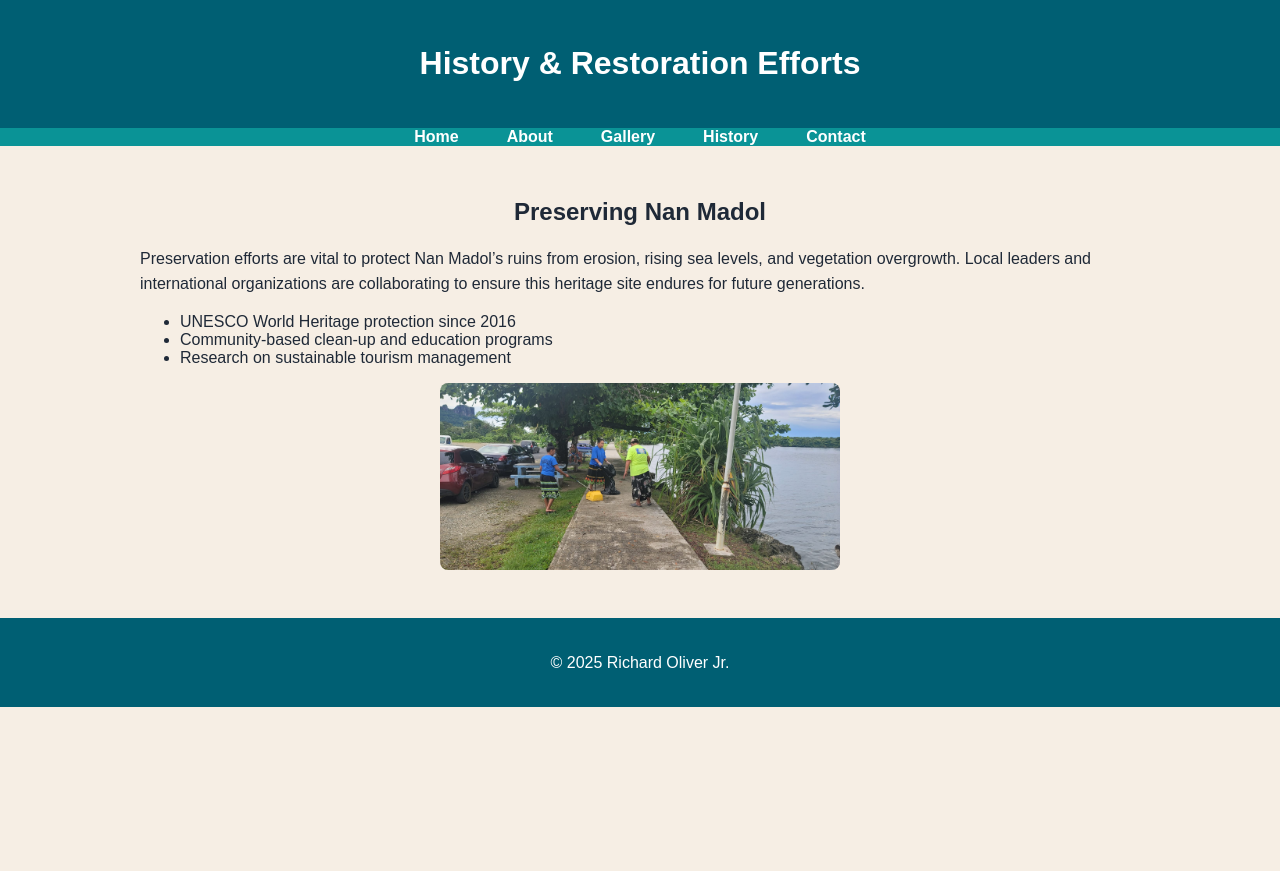
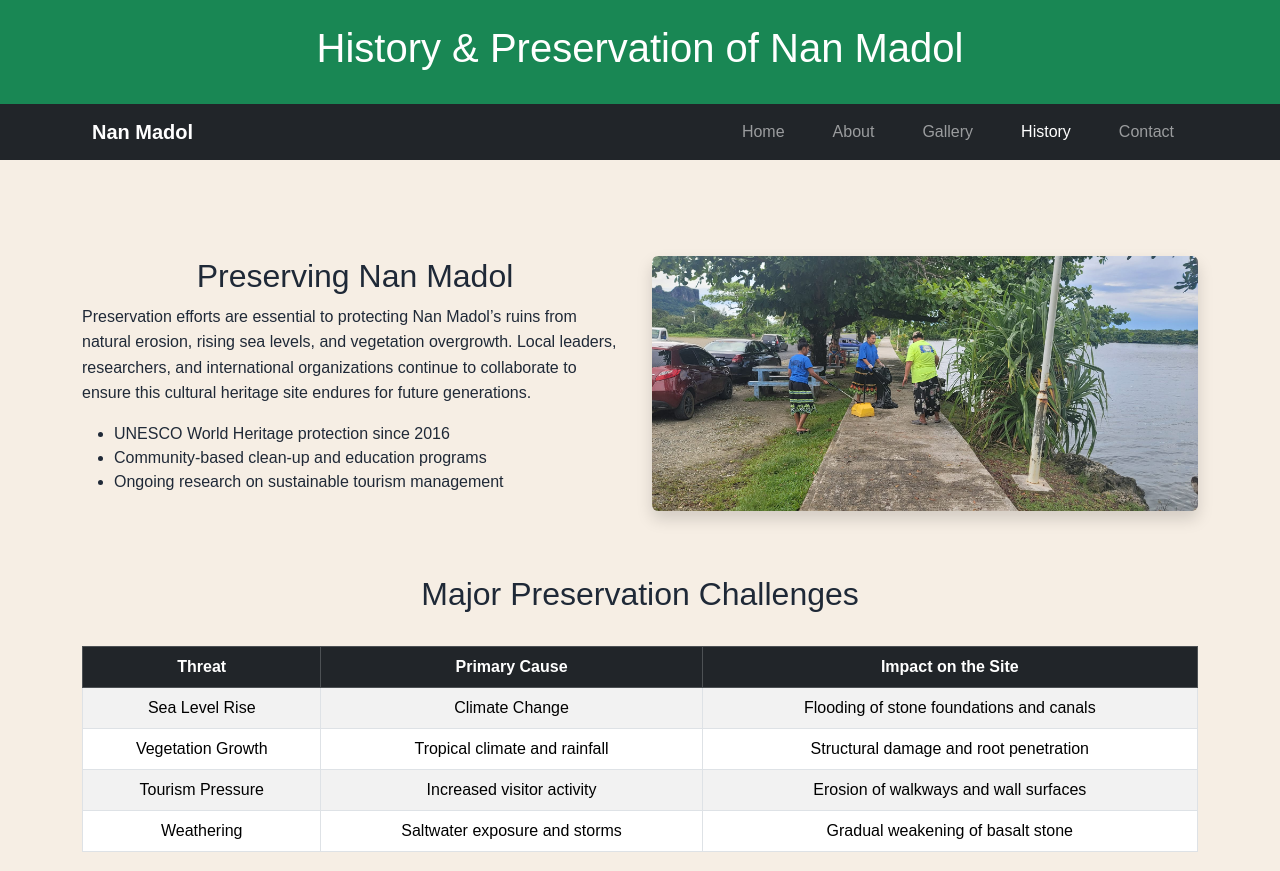
Before and after one commit to oliverrk12/nanmadol-pohnpei, a plain HTML site: page projects.html in a window 1280 px wide. Shown: the top 871 px of the page. Before the commit the page ends 800 px from the top, so only its background shows below. Drawn offline with nearby package versions, Linux system fonts and the light colour scheme.

Commit message:
Final update to project.html

```diff
--- a/projects.html
+++ b/projects.html
@@ -2,48 +2,116 @@
 <html lang="en">
 <head>
   <meta charset="utf-8">
+  <title>Nan Madol History & Preservation</title>
   <meta name="viewport" content="width=device-width, initial-scale=1">
-  <title>Nan Madol History & Preservation</title>
+
+  <link href="https://cdn.jsdelivr.net/npm/bootstrap@5.3.2/dist/css/bootstrap.min.css" rel="stylesheet">
   <link rel="stylesheet" href="styles.css">
 </head>
+
 <body>
 
-<header>
-  <div class="wrapper">
-    <h1>History & Restoration Efforts</h1>
+<header class="bg-success text-white text-center p-4">
+  <div class="container">
+    <h1>History & Preservation of Nan Madol</h1>
   </div>
 </header>
 
-<nav>
-  <div class="wrapper">
-    <ul>
-      <li><a href="index.html">Home</a></li>
-      <li><a href="about.html">About</a></li>
-      <li><a href="gallery.html">Gallery</a></li>
-      <li><a href="projects.html">History</a></li>
-      <li><a href="contact.html">Contact</a></li>
+<nav class="navbar navbar-expand-lg navbar-dark bg-dark">
+  <div class="container">
+    <a class="navbar-brand" href="index.html">Nan Madol</a>
+
+    <button class="navbar-toggler" type="button" data-bs-toggle="collapse" data-bs-target="#mainNav">
+      <span class="navbar-toggler-icon"></span>
+    </button>
+
+    <div class="collapse navbar-collapse" id="mainNav">
+      <ul class="navbar-nav ms-auto text-center">
+        <li class="nav-item"><a class="nav-link" href="index.html">Home</a></li>
+        <li class="nav-item"><a class="nav-link" href="about.html">About</a></li>
+        <li class="nav-item"><a class="nav-link" href="gallery.html">Gallery</a></li>
+        <li class="nav-item"><a class="nav-link active" href="projects.html">History</a></li>
+        <li class="nav-item"><a class="nav-link" href="contact.html">Contact</a></li>
       </ul>
+    </div>
   </div>
 </nav>
 
-<main>
-  <div class="wrapper">
+<main class="container my-5">
+
+  <div class="row align-items-center mb-5">
+    <div class="col-md-6">
       <h2>Preserving Nan Madol</h2>
-    <p>Preservation efforts are vital to protect Nan Madol’s ruins from erosion, rising sea levels, and vegetation overgrowth. Local leaders and international organizations are collaborating to ensure this heritage site endures for future generations.</p>
+      <p>
+        Preservation efforts are essential to protecting Nan Madol’s ruins from natural erosion,
+        rising sea levels, and vegetation overgrowth. Local leaders, researchers, and international
+        organizations continue to collaborate to ensure this cultural heritage site endures for
+        future generations.
+      </p>
 
       <ul>
         <li>UNESCO World Heritage protection since 2016</li>
         <li>Community-based clean-up and education programs</li>
-      <li>Research on sustainable tourism management</li>
+        <li>Ongoing research on sustainable tourism management</li>
       </ul>
+    </div>
 
-    <img src="images/nanmadol6.jpg" alt="Restoration work at Nan Madol">
+    <div class="col-md-6 text-center">
+      <img src="images/nanmadol6.jpg" class="img-fluid rounded shadow" alt="Restoration work at Nan Madol">
     </div>
+  </div>
+
+  <div class="row">
+    <div class="col text-center mb-4">
+      <h2>Major Preservation Challenges</h2>
+    </div>
+
+    <div class="col-12">
+      <div class="table-responsive">
+        <table class="table table-bordered table-striped text-center align-middle">
+          <thead class="table-dark">
+            <tr>
+              <th>Threat</th>
+              <th>Primary Cause</th>
+              <th>Impact on the Site</th>
+            </tr>
+          </thead>
+          <tbody>
+            <tr>
+              <td>Sea Level Rise</td>
+              <td>Climate Change</td>
+              <td>Flooding of stone foundations and canals</td>
+            </tr>
+            <tr>
+              <td>Vegetation Growth</td>
+              <td>Tropical climate and rainfall</td>
+              <td>Structural damage and root penetration</td>
+            </tr>
+            <tr>
+              <td>Tourism Pressure</td>
+              <td>Increased visitor activity</td>
+              <td>Erosion of walkways and wall surfaces</td>
+            </tr>
+            <tr>
+              <td>Weathering</td>
+              <td>Saltwater exposure and storms</td>
+              <td>Gradual weakening of basalt stone</td>
+            </tr>
+          </tbody>
+        </table>
+      </div>
+    </div>
+
+  </div>
+
 </main>
 
-<footer>
-  <p>&copy; 2025 Richard Oliver Jr.</p>
+<footer class="bg-dark text-white text-center p-3">
+  <p class="mb-0">&copy; 2025 Richard Oliver Jr.</p>
 </footer>
+
+<script src="https://cdn.jsdelivr.net/npm/bootstrap@5.3.2/dist/js/bootstrap.bundle.min.js"></script>
+<script src="script.js"></script>
 
 </body>
 </html>
```
Lines whose indentation alone changed are shown as unchanged.
